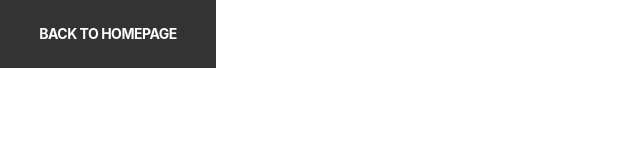
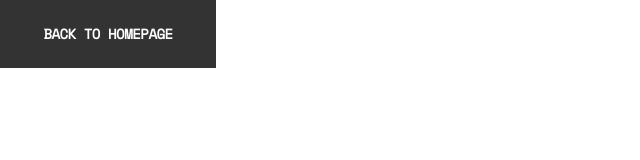
Before and after one commit to eduardomacetas/404-not-found, a React (Create React App) app: page / in a window 1280 px wide. Shown: the top 160 px of the page, without its empty margins (0-640 px from the left). Built offline with nearby package versions, Linux system fonts and the light colour scheme.

Commit message:
Adding google font to my project

```diff
--- a/src/App.css
+++ b/src/App.css
@@ -1,38 +1,5 @@
-.App {
-  text-align: center;
+@import url('https://fonts.googleapis.com/css2?family=Space+Mono&display=swap');
+
+body {
+  font-family: 'Space Mono', monospace;
 }
-
-.App-logo {
-  height: 40vmin;
-  pointer-events: none;
-}
-
-@media (prefers-reduced-motion: no-preference) {
-  .App-logo {
-    animation: App-logo-spin infinite 20s linear;
-  }
-}
-
-.App-header {
-  background-color: #282c34;
-  min-height: 100vh;
-  display: flex;
-  flex-direction: column;
-  align-items: center;
-  justify-content: center;
-  font-size: calc(10px + 2vmin);
-  color: white;
-}
-
-.App-link {
-  color: #61dafb;
-}
-
-@keyframes App-logo-spin {
-  from {
-    transform: rotate(0deg);
-  }
-  to {
-    transform: rotate(360deg);
-  }
-}
```
